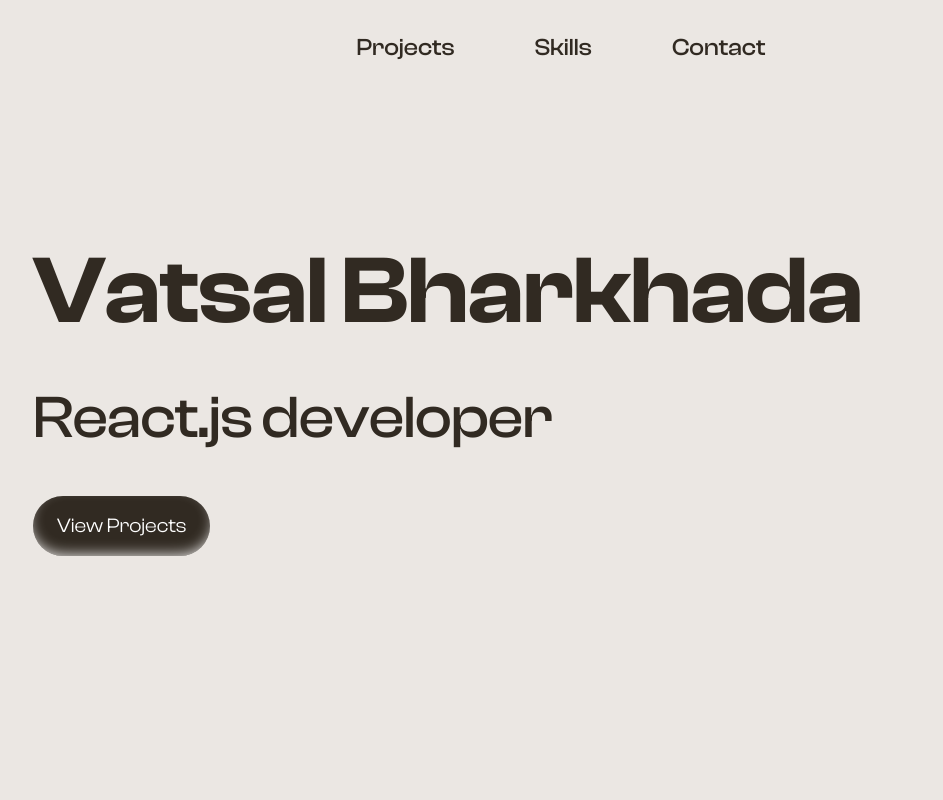
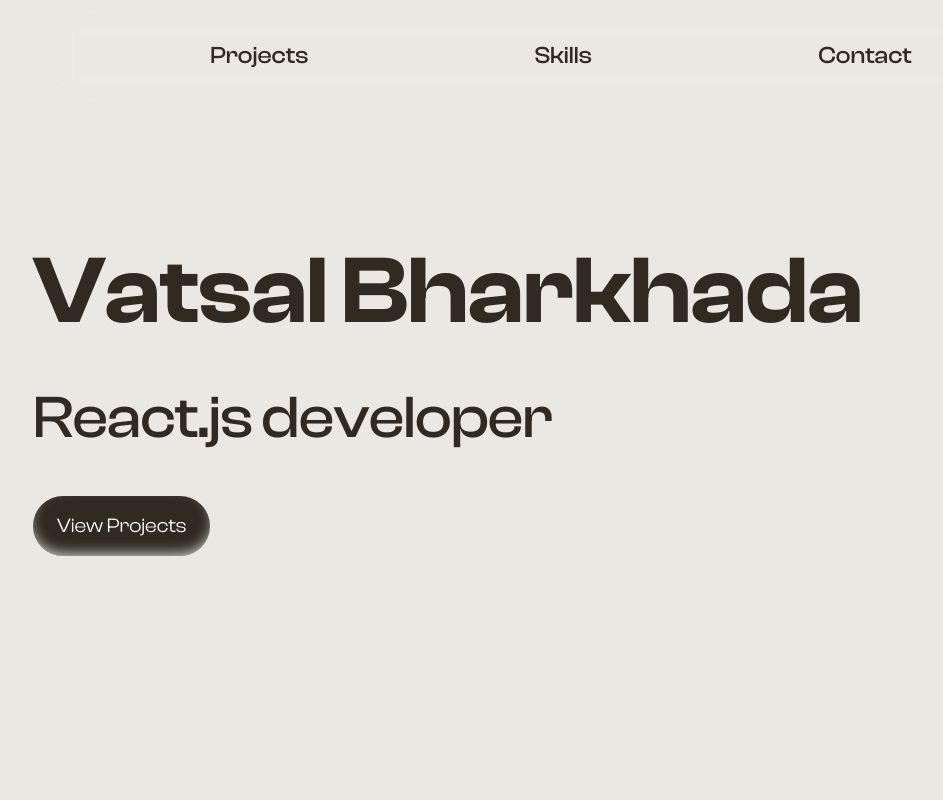
Before and after one commit to Vatsal-Bharkhada-Simform/Portfolio, a React (Vite) app: page / in a window 1280 px wide. Shown: the top 800 px of the page, without its empty margins (79-1022 px from the left). Built offline with nearby package versions, Linux system fonts and the light colour scheme.

Commit message:
Update: Add backdrop to header

```diff
--- a/src/components/HeroHead.tsx
+++ b/src/components/HeroHead.tsx
@@ -1,8 +1,8 @@
 export default function HeroHead() {
 	return (
-		<header className="fixed top-0 left-0 w-full p-8">
-			<nav className="flex justify-center">
-				<ul className="flex gap-20">
+		<header className="fixed top-0 left-0 w-full p-2 flex justify-center">
+			<nav className="flex w-5xl px-12 py-8 rounded-[20rem] backdrop-blur-md">
+				<ul className="flex w-full justify-around">
 					<NavItem href={"#"} title={"Projects"} />
 					<NavItem href={"#"} title={"Skills"} />
 					<NavItem href={"#"} title={"Contact"} />
```
